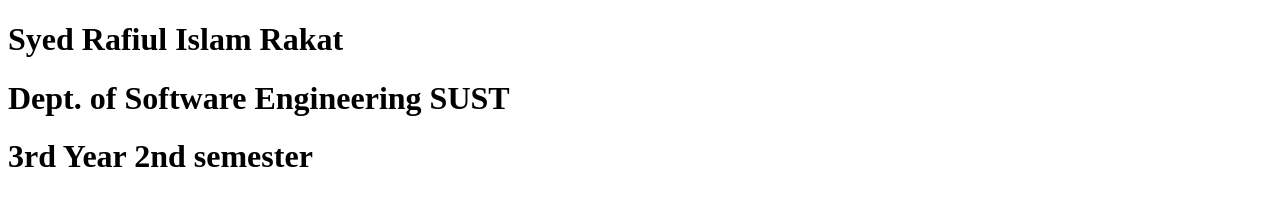
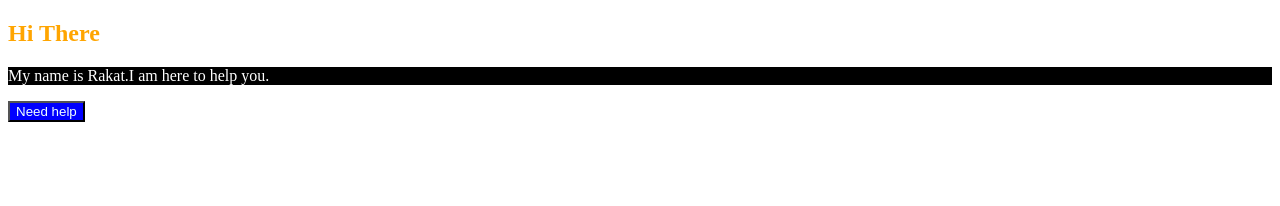
Before and after one commit to syed-rakat/Web-Development, a plain HTML site: page index.html in a window 1280 px wide. Drawn offline with Linux system fonts and the light colour scheme.

Commit message:
using css and html both

```diff
--- a/index.html
+++ b/index.html
@@ -4,10 +4,13 @@
     <meta charset="UTF-8">
     <meta name="viewport" content="width=device-width, initial-scale=1.0">
     <title>first html code</title>
+    <link rel="stylesheet" href="style.css">
 </head>
 <body>
-    <h1>Syed Rafiul Islam Rakat</h1>
-    <h1>Dept. of Software Engineering SUST</h1>
-    <h1>3rd Year 2nd semester</h1>
+     <h2> Hi There</h2>
+     <p>
+        My name is Rakat.I am here to help you.
+     </p>
+     <button>Need help</button>
 </body>
 </html>
--- /dev/null
+++ b/style.css
@@ -0,0 +1,12 @@
+h2{
+    color: orange;
+    background-color:white;
+}
+button{
+    background-color: blue;
+    color: azure;
+}
+p{
+    background-color: black;
+    color: white;
+}
```
